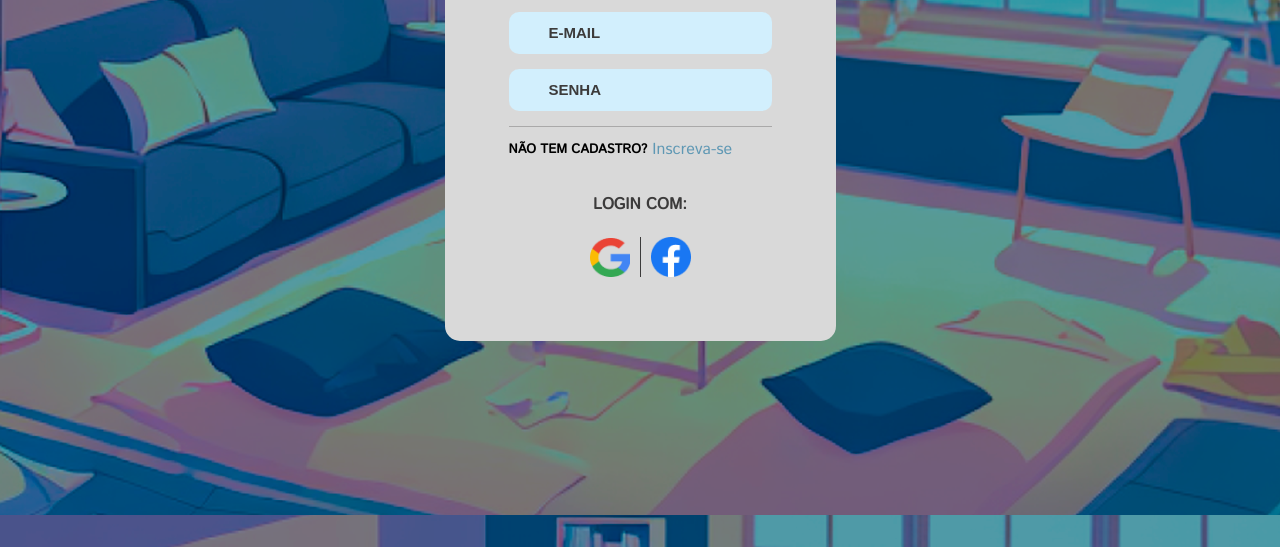
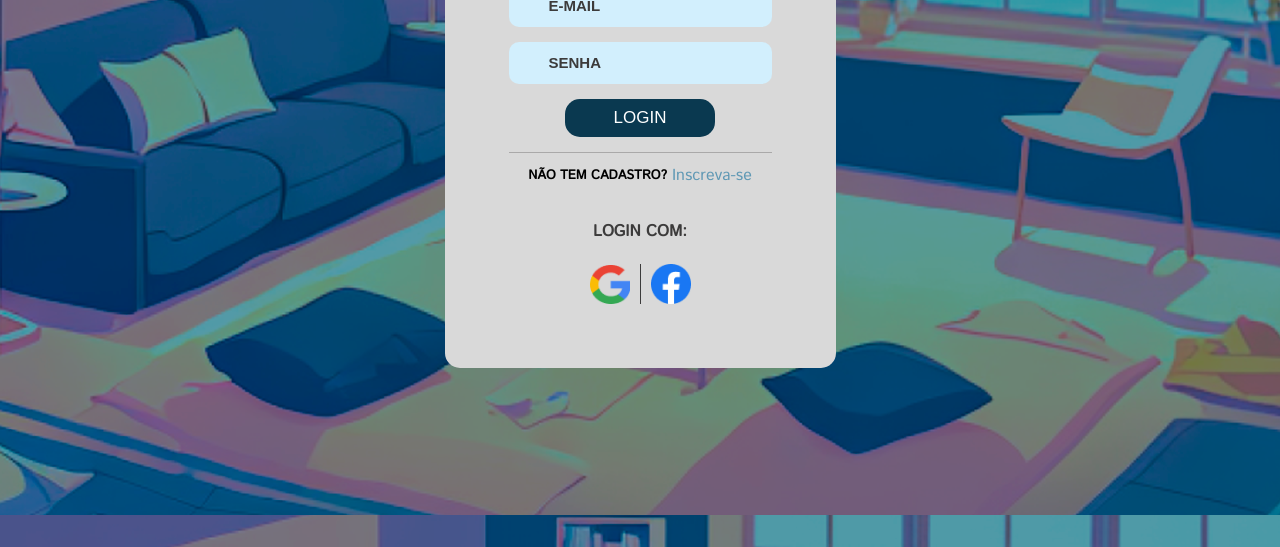
Before and after one commit to Niel-Andrade/LifeTidy, a plain HTML site: page login.html in a window 1280 px wide. Shown: the part 285-832 px from the top of the page. Drawn offline with Linux system fonts and the light colour scheme.

Commit message:
button de login e de cadastro

```diff
--- a/login.html
+++ b/login.html
@@ -24,8 +24,11 @@
                             alt="logo-lifeTidy">
                     </a>
                 </div>
-                <input class="inputs input-email" type="email" placeholder="E-MAIL">
-                <input class="inputs input-senha" type="password" placeholder="SENHA">
+                <div class="div-inputs-login" >
+                    <input class="inputs input-email" type="email" placeholder="E-MAIL" required>
+                    <input class="inputs input-senha" type="password" placeholder="SENHA" required>
+                </div>
+                <button class="button-login-cadastro" type="submit">LOGIN</button>
                 <div class="div-texto">
                     <p class="p-login">NÃO TEM CADASTRO?</p>
                     <a class="link-cadastro" href="cadastro.html">Inscreva-se</a>
--- a/styles.css
+++ b/styles.css
@@ -22,6 +22,7 @@ body {
     background-color: #D9D9D9;
     border-radius: 15px;
     padding: 2em 4em 4em 4em;
+    align-items: center;
 }
 
 .div-logo {
@@ -30,6 +31,12 @@ body {
     border-bottom: 1px solid #3C3B3B4D;
 }
 .img-logo {
+    width: 100%;
+}
+
+.div-inputs-login{
+    display: flex;
+    flex-direction: column;
     width: 100%;
 }
 
@@ -45,6 +52,7 @@ body {
     background-repeat: no-repeat;
     background-size: 25px;
     padding-left: 40px;
+    min-width: 216px;
 }
 .inputs:last-of-type {
     margin-bottom: 15px;
@@ -61,10 +69,24 @@ body {
     background-image: url(assets/senha.png);
 }
 
+.button-login-cadastro{
+    color: #FFFF;
+    background-color: #0A3950;
+    border-radius: 15px;
+    border: none;
+    height: 38px;
+    width: 150px;
+    margin-bottom: 15px;
+    font-size: 17px;
+    cursor: pointer;
+}
+
 .div-texto {
     border-top: 1px solid #3C3B3B4D;
     display: flex;
     align-items: center;
+    width: 100%;
+    justify-content: center;
 }
 .p-login{
     font-size: 13px;
@@ -148,6 +170,7 @@ color: #3C3B3B;
     font-size: 20px;
     padding-bottom: 20px;
     border-bottom: 1px solid #3C3B3B4D;
+    width: 100%;
 }
 
 .input-user{
```
Also changed, not shown: cadastro.html (+25 -10 lines), 1 other file.
